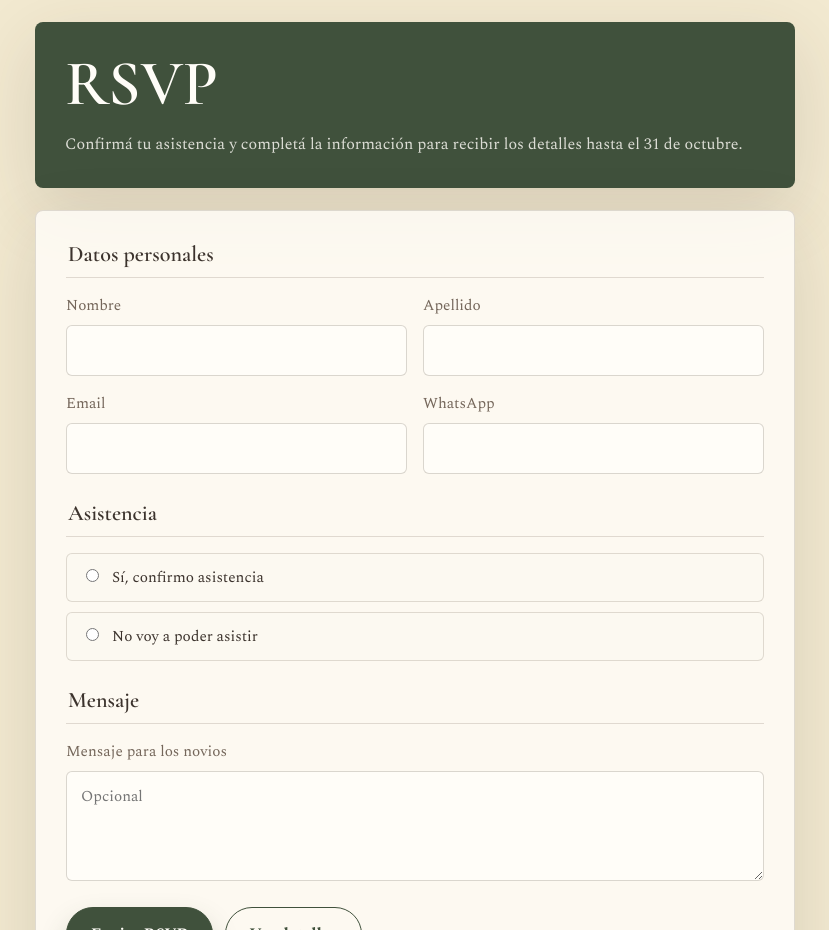
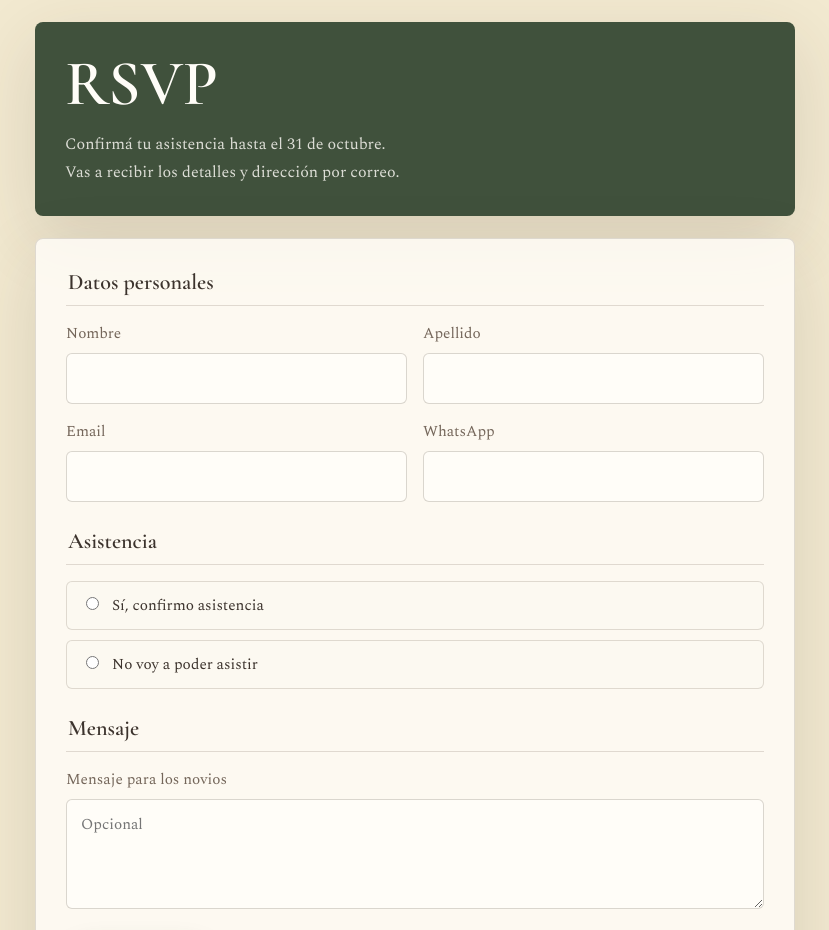
Before and after one commit to juligoro/wedding, a Next.js app: page / in a window 1280 px wide. Shown: the part 2740-3670 px from the top of the page, without its empty margins (225-1054 px from the left). Built offline with nearby package versions, Linux system fonts and the light colour scheme.

Commit message:
Refine RSVP deadline copy

```diff
--- a/app/page.js
+++ b/app/page.js
@@ -104,7 +104,11 @@ export default function Home() {
           <div className="wrap rsvp-layout">
             <aside className="rsvp-intro">
               <h2 id="rsvp-title">RSVP</h2>
-              <p>Confirmá tu asistencia y completá la información para recibir los detalles hasta el 31 de octubre.</p>
+              <p>
+                Confirmá tu asistencia hasta el 31 de octubre.
+                <br />
+                Vas a recibir los detalles y dirección por correo.
+              </p>
             </aside>
             <RsvpForm />
           </div>
```
